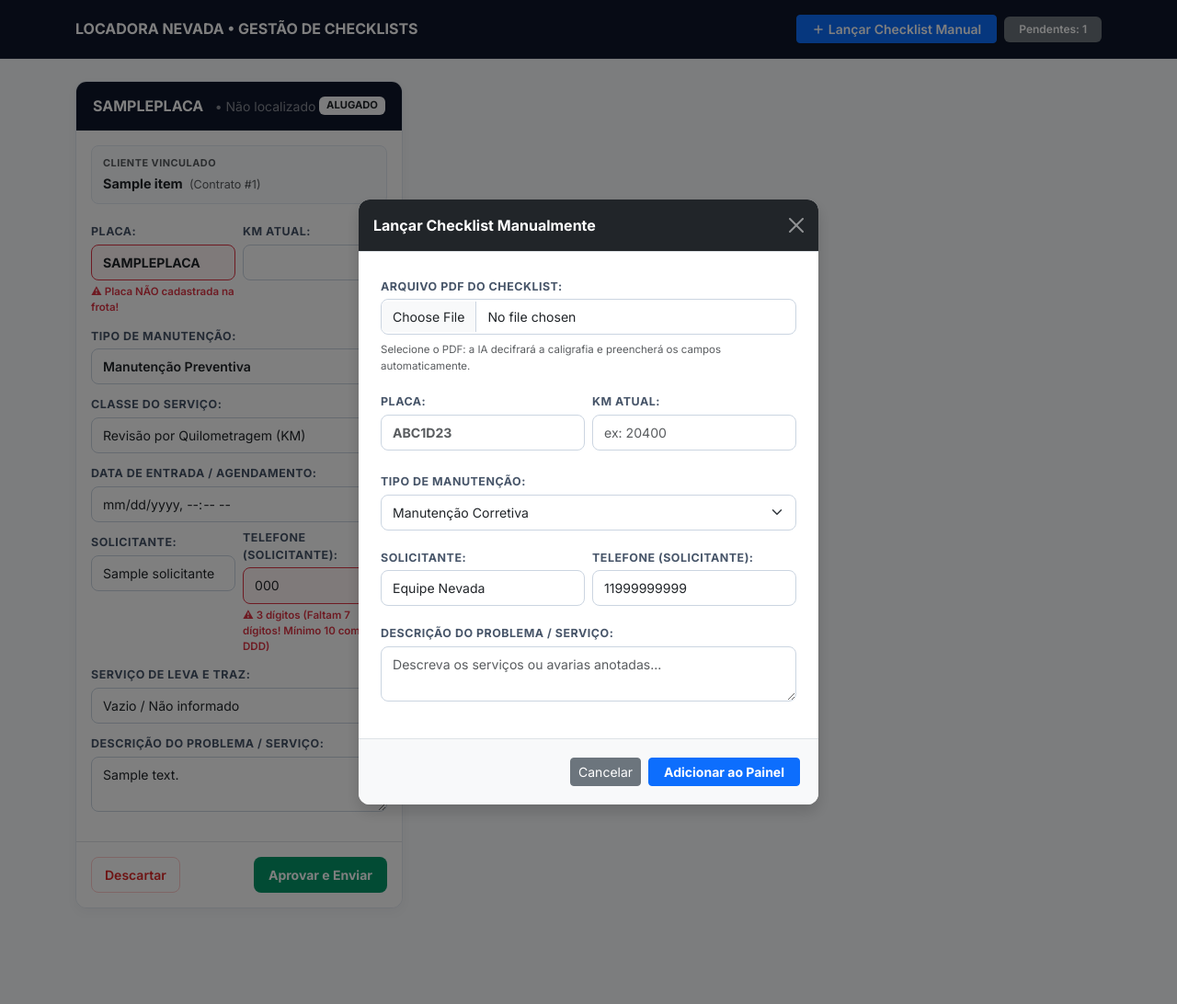
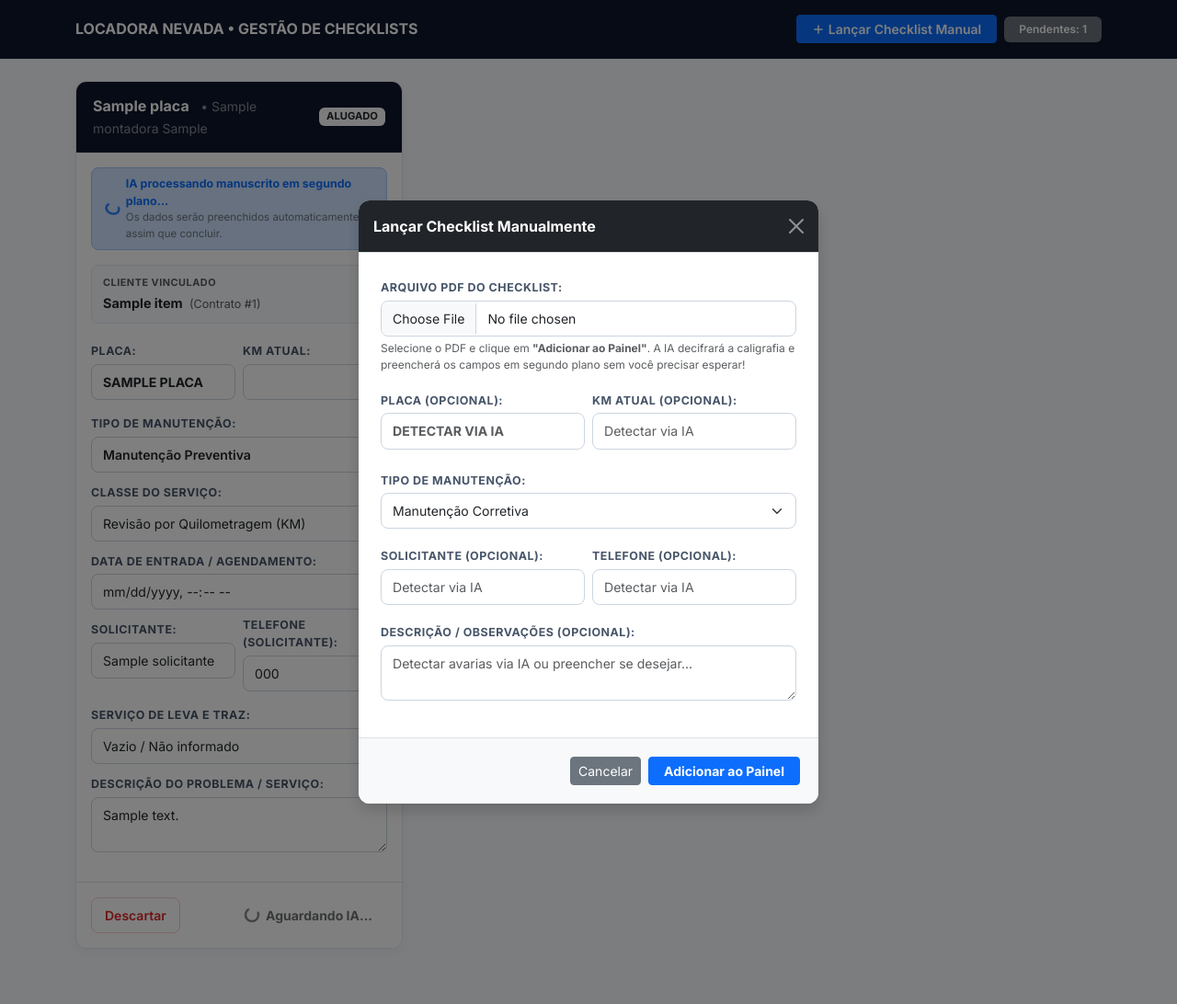
Before and after one commit to utchuco/proxy-nevada, a Flask app: template templates/painel.html in a window 1280 px wide, after a click on "Lançar Checklist Manual". Shown: the whole page at 92% size. Run offline with Flask 3, Linux system fonts and the light colour scheme; the template is opened without the code that fills it: most values are stand-ins (such as "Sample title", 1, 10 or a date in 2020); some libraries are stand-ins or nearby versions.

Commit message:
feat: upload imediato de checklist com ocr assincrono em segundo plano

```diff
--- a/templates/painel.html
+++ b/templates/painel.html
@@ -121,22 +121,21 @@
                 <div class="modal-body p-4">
                     <div class="mb-3">
                         <label class="form-label">Arquivo PDF do Checklist:</label>
-                        <input type="file" id="manual_pdf" accept=".pdf" class="form-control" onchange="detectarDadosDoNomeArquivo(this)">
-                        <div id="status_ocr_modal" class="mt-2" style="font-size: 0.78rem;"></div>
-                        <div class="form-text text-muted" style="font-size: 0.72rem;">
-                            Selecione o PDF: a IA decifrará a caligrafia e preencherá os campos automaticamente.
+                        <input type="file" id="manual_pdf" accept=".pdf" class="form-control" onchange="detectarPlacaNomeArquivo(this)">
+                        <div class="form-text text-muted" style="font-size: 0.75rem;">
+                            Selecione o PDF e clique em <b>"Adicionar ao Painel"</b>. A IA decifrará a caligrafia e preencherá os campos em segundo plano sem você precisar esperar!
                         </div>
                     </div>
 
                     <div class="row g-2 mb-3">
                         <div class="col-6">
-                            <label class="form-label">Placa:</label>
-                            <input type="text" class="form-control text-uppercase fw-bold" id="manual_placa" placeholder="ABC1D23" oninput="validarPlacaModal()">
+                            <label class="form-label">Placa (Opcional):</label>
+                            <input type="text" class="form-control text-uppercase fw-bold" id="manual_placa" placeholder="Detectar via IA" oninput="validarPlacaModal()">
                             <div id="manual_status_placa" class="mt-1" style="font-size: 0.72rem; font-weight: 600;"></div>
                         </div>
                         <div class="col-6">
-                            <label class="form-label">KM Atual:</label>
-                            <input type="number" class="form-control" id="manual_km" placeholder="ex: 20400">
+                            <label class="form-label">KM Atual (Opcional):</label>
+                            <input type="number" class="form-control" id="manual_km" placeholder="Detectar via IA">
                         </div>
                     </div>
 
@@ -151,18 +150,18 @@
 
                     <div class="row g-2 mb-3">
                         <div class="col-6">
-                            <label class="form-label">Solicitante:</label>
-                            <input type="text" class="form-control" id="manual_solic" value="Equipe Nevada">
+                            <label class="form-label">Solicitante (Opcional):</label>
+                            <input type="text" class="form-control" id="manual_solic" placeholder="Detectar via IA">
                         </div>
                         <div class="col-6">
-                            <label class="form-label">Telefone (Solicitante):</label>
-                            <input type="text" class="form-control" id="manual_tel" value="11999999999">
+                            <label class="form-label">Telefone (Opcional):</label>
+                            <input type="text" class="form-control" id="manual_tel" placeholder="Detectar via IA">
                         </div>
                     </div>
 
                     <div class="mb-3">
-                        <label class="form-label">Descrição do Problema / Serviço:</label>
-                        <textarea class="form-control" id="manual_desc" rows="2" placeholder="Descreva os serviços ou avarias anotadas..."></textarea>
+                        <label class="form-label">Descrição / Observações (Opcional):</label>
+                        <textarea class="form-control" id="manual_desc" rows="2" placeholder="Detectar avarias via IA ou preencher se desejar..."></textarea>
                     </div>
                 </div>
                 <div class="modal-footer bg-light p-3">
@@ -183,7 +182,7 @@
             <div class="row row-cols-1 row-cols-md-2 row-cols-xl-3 g-4">
                 {% for item in checklists %}
                 <div class="col" id="card_{{ item.id_aprovacao }}">
-                    <div class="card card-checklist h-100" data-id="{{ item.id_aprovacao }}" data-classe="{{ item.motivo_classe }}">
+                    <div class="card card-checklist h-100" data-id="{{ item.id_aprovacao }}" data-classe="{{ item.motivo_classe }}" data-status-ocr="{{ item.status_ocr or 'concluido' }}">
                         <div class="card-header-custom d-flex justify-content-between align-items-center">
                             <div>
                                 <span class="fw-bold fs-6 tracking-wide" id="header_placa_{{ item.id_aprovacao }}">{{ item.placa }}</span>
@@ -196,6 +195,14 @@
                             </span>
                         </div>
                         <div class="card-body p-3">
+                            <div id="banner_ocr_{{ item.id_aprovacao }}" class="alert alert-primary py-2 px-3 mb-3 d-flex align-items-center gap-2 {% if item.status_ocr != 'processando' %}d-none{% endif %}" style="font-size: 0.78rem; border-radius: 8px;">
+                                <div class="spinner-border spinner-border-sm text-primary" role="status"></div>
+                                <div>
+                                    <strong class="text-primary">IA processando manuscrito em segundo plano...</strong>
+                                    <div class="text-secondary" style="font-size: 0.72rem;">Os dados serão preenchidos automaticamente assim que concluir.</div>
+                                </div>
+                            </div>
+
                             <div class="mb-3 client-box" id="box_cliente_{{ item.id_aprovacao }}">
                                 {% if item.cliente_nome %}
                                     <div class="text-muted text-uppercase" style="font-size: 0.68rem; font-weight: 700; letter-spacing: 0.5px;">Cliente Vinculado</div>
@@ -295,7 +302,13 @@
 
                         <div class="card-footer bg-white border-top d-flex justify-content-between p-3">
                             <button class="btn btn-discard btn-sm" onclick="rejeitarChecklist('{{ item.id_aprovacao }}')">Descartar</button>
-                            <button class="btn btn-approve btn-sm px-3" onclick="aprovarChecklist('{{ item.id_aprovacao }}')">Aprovar e Enviar</button>
+                            <button class="btn btn-approve btn-sm px-3" id="btn_aprovar_{{ item.id_aprovacao }}" onclick="aprovarChecklist('{{ item.id_aprovacao }}')" {% if item.status_ocr == 'processando' %}disabled{% endif %}>
+                                {% if item.status_ocr == 'processando' %}
+                                    <span class="spinner-border spinner-border-sm me-1"></span> Aguardando IA...
+                                {% else %}
+                                    Aprovar e Enviar
+                                {% endif %}
+                            </button>
                         </div>
                     </div>
                 </div>
@@ -482,9 +495,16 @@
             document.querySelectorAll('.card-checklist[data-id]').forEach(function(card) {
                 const id = card.getAttribute('data-id');
                 const classe = card.getAttribute('data-classe');
+                const statusOcr = card.getAttribute('data-status-ocr');
+
                 atualizarClasses(id, classe);
-                validarTelefone(id);
-                validarPlacaEmTempoReal(id);
+
+                if (statusOcr === 'processando') {
+                    iniciarMonitoramentoCard(id);
+                } else {
+                    validarTelefone(id);
+                    validarPlacaEmTempoReal(id);
+                }
             });
         });
 
@@ -606,77 +626,31 @@
             }, 300);
         }
 
-        function detectarDadosDoNomeArquivo(input) {
+        function detectarPlacaNomeArquivo(input) {
             if (!input.files || input.files.length === 0) return;
             const file = input.files[0];
             const nome = file.name;
-            const statusOcr = document.getElementById('status_ocr_modal');
 
-            // 1. Tenta preencher a placa instantaneamente pelo nome do arquivo se já tiver o padrão
+            // Se o arquivo já tiver o padrão PLACA-DATA-TIPO (ex: UEX2G82-22.10.26-es.pdf)
             const matchPlaca = nome.match(/^([A-Za-z0-9]{7})-/);
             if (matchPlaca) {
                 const inputPlaca = document.getElementById('manual_placa');
-                inputPlaca.value = matchPlaca[1].toUpperCase();
-                validarPlacaModal();
+                if (inputPlaca && !inputPlaca.value) {
+                    inputPlaca.value = matchPlaca[1].toUpperCase();
+                    validarPlacaModal();
+                }
             }
-
-            // 2. Envia para a IA do Gemini extrair o manuscrito completo (KM, Solicitante, Fone, Avarias)
-            if (statusOcr) {
-                statusOcr.innerHTML = '<span class="text-primary fw-bold"><span class="spinner-border spinner-border-sm me-1"></span> Lendo caligrafia com a IA do Gemini...</span>';
-            }
-
-            const reader = new FileReader();
-            reader.onload = async function() {
-                try {
-                    const base64Data = reader.result.split(',')[1];
-                    const res = await fetch('/painel-nevada/ocr-pdf', {
-                        method: 'POST',
-                        headers: { 'Content-Type': 'application/json' },
-                        body: JSON.stringify({ pdf_base64: base64Data })
-                    });
-                    const resp = await res.json();
-                    if (resp.isSuccess && resp.dados) {
-                        const d = resp.dados;
-                        if (d.placa) {
-                            document.getElementById('manual_placa').value = d.placa.toUpperCase().trim();
-                            validarPlacaModal();
-                        }
-                        if (d.km_atual) {
-                            document.getElementById('manual_km').value = d.km_atual;
-                        }
-                        if (d.nome_solicitante) {
-                            document.getElementById('manual_solic').value = d.nome_solicitante;
-                        }
-                        if (d.telefone_solicitante) {
-                            document.getElementById('manual_tel').value = d.telefone_solicitante;
-                        }
-                        let descFinal = d.avarias_observacoes || '';
-                        if (d.combustivel) {
-                            descFinal += (descFinal ? ' | ' : '') + 'Combustível: ' + d.combustivel;
-                        }
-                        if (descFinal) {
-                            document.getElementById('manual_desc').value = descFinal;
-                        }
-
-                        if (statusOcr) {
-                            statusOcr.innerHTML = '<span class="text-success fw-bold">✓ Caligrafia decifrada e campos preenchidos pela IA!</span>';
-                        }
-                    } else {
-                        if (statusOcr) {
-                            statusOcr.innerHTML = '<span class="text-muted">Aviso: Não foi possível ler automaticamente. Você pode preencher manualmente.</span>';
-                        }
-                    }
-                } catch(e) {
-                    if (statusOcr) {
-                        statusOcr.innerHTML = '<span class="text-muted">Preencha os campos manualmente se desejar.</span>';
-                    }
-                }
-            };
-            reader.readAsDataURL(file);
         }
 
         async function enviarChecklistManual() {
             const fileInput = document.getElementById('manual_pdf');
+            if (!fileInput.files || fileInput.files.length === 0) {
+                alert("Por favor, selecione o arquivo PDF do checklist!");
+                fileInput.focus();
+                return;
+            }
+
+            const file = fileInput.files[0];
             const placaInput = document.getElementById('manual_placa');
             const kmInput = document.getElementById('manual_km');
             const tipoInput = document.getElementById('manual_tipo');
@@ -684,40 +658,26 @@
             const telInput = document.getElementById('manual_tel');
             const descInput = document.getElementById('manual_desc');
 
-            const placa = placaInput.value.replace(/[^a-zA-Z0-9]/g, '').toUpperCase();
-            if (placa.length !== 7) {
-                alert("Digite uma placa válida com 7 caracteres!");
-                placaInput.focus();
-                return;
-            }
-
-            if (!fileInput.files || fileInput.files.length === 0) {
-                alert("Selecione o arquivo PDF do checklist!");
-                fileInput.focus();
-                return;
-            }
-
-            const file = fileInput.files[0];
             const btn = document.getElementById('btn_salvar_manual');
             btn.disabled = true;
-            btn.innerText = "Enviando...";
+            btn.innerHTML = '<span class="spinner-border spinner-border-sm me-1"></span> Enviando...';
 
             const reader = new FileReader();
             reader.onload = async function() {
                 try {
                     const base64Data = reader.result.split(',')[1];
                     const payload = {
-                        placa: placa,
+                        placa: placaInput.value.trim(),
                         km_atual: kmInput.value || 0,
                         motivo_id: tipoInput.value,
-                        solicitante: solicInput.value.trim() || 'Equipe Nevada',
-                        telefone: telInput.value.trim() || '11999999999',
-                        descricao: descInput.value.trim() || 'Checklist de veículo',
+                        solicitante: solicInput.value.trim(),
+                        telefone: telInput.value.trim(),
+                        descricao: descInput.value.trim(),
                         pdf_base64: base64Data,
                         pdf_nome: file.name
                     };
 
-                    const res = await fetch('/api/receber-checklist', {
+                    const res = await fetch('/painel-nevada/upload-imediato', {
                         method: 'POST',
                         headers: { 'Content-Type': 'application/json' },
                         body: JSON.stringify(payload)
@@ -725,7 +685,10 @@
 
                     const data = await res.json();
                     if (data.isSuccess) {
-                        alert("Checklist adicionado ao painel com sucesso!");
+                        // Fecha o modal e recarrega a página instantaneamente
+                        const modalEl = document.getElementById('modalUploadManual');
+                        const modalInstance = bootstrap.Modal.getInstance(modalEl);
+                        if (modalInstance) modalInstance.hide();
                         window.location.reload();
                     } else {
                         alert("Erro ao adicionar checklist: " + (data.erro || JSON.stringify(data)));
@@ -740,6 +703,106 @@
             };
             reader.readAsDataURL(file);
         }
+
+        function iniciarMonitoramentoCard(id) {
+            const interval = setInterval(async () => {
+                try {
+                    const res = await fetch('/painel-nevada/status-card/' + id);
+                    const json = await res.json();
+                    if (json.isSuccess && json.status_ocr === 'concluido') {
+                        clearInterval(interval);
+                        aplicarDadosExtraidosNoCard(id, json.dados);
+                    }
+                } catch(e) {
+                    console.error("Erro ao monitorar status do card:", e);
+                }
+            }, 2500);
+        }
+
+        function aplicarDadosExtraidosNoCard(id, dados) {
+            const card = document.getElementById('card_' + id);
+            if (!card) return;
+
+            // 1. Atualiza o banner de OCR
+            const banner = document.getElementById('banner_ocr_' + id);
+            if (banner) {
+                banner.className = 'alert alert-success py-2 px-3 mb-3 d-flex align-items-center gap-2';
+                banner.innerHTML = '<strong>✓ IA concluiu a leitura da caligrafia!</strong>';
+                setTimeout(() => { banner.remove(); }, 3500);
+            }
+
+            // 2. Preenche os campos do formulário
+            if (dados.placa && dados.placa !== "NÃO IDENTIFICADA" && dados.placa !== "AGUARDANDO IA...") {
+                const inputPlaca = document.getElementById('placa_' + id);
+                if (inputPlaca) inputPlaca.value = dados.placa;
+                const headerPlaca = document.getElementById('header_placa_' + id);
+                if (headerPlaca) headerPlaca.textContent = dados.placa;
+            }
+            if (dados.km_atual) {
+                const inputKm = document.getElementById('km_' + id);
+                if (inputKm) inputKm.value = dados.km_atual;
+            }
+            if (dados.solicitante) {
+                const inputSolic = document.getElementById('solic_' + id);
+                if (inputSolic) inputSolic.value = dados.solicitante;
+            }
+            if (dados.telefone) {
+                const inputTel = document.getElementById('tel_' + id);
+                if (inputTel) inputTel.value = dados.telefone;
+            }
+            if (dados.descricao) {
+                const inputDesc = document.getElementById('desc_' + id);
+                if (inputDesc) inputDesc.value = dados.descricao;
+            }
+
+            // 3. Atualiza cabeçalho e modelo
+            const headerModelo = document.getElementById('header_modelo_' + id);
+            if (headerModelo && (dados.montadora || dados.modelo_veiculo)) {
+                headerModelo.textContent = `• ${dados.montadora} ${dados.modelo_veiculo}`;
+            }
+
+            // 4. Atualiza badge e box do cliente
+            const badge = document.getElementById('badge_tipo_' + id);
+            const boxCliente = document.getElementById('box_cliente_' + id);
+            if (dados.cliente_nome) {
+                if (badge) {
+                    badge.className = 'badge bg-light text-dark text-uppercase px-2 py-1';
+                    badge.textContent = 'Alugado';
+                }
+                if (boxCliente) {
+                    boxCliente.innerHTML = `
+                        <div class="text-muted text-uppercase" style="font-size: 0.68rem; font-weight: 700; letter-spacing: 0.5px;">Cliente Vinculado</div>
+                        <div class="fw-bold text-dark mt-1" style="font-size: 0.9rem;">
+                            ${dados.cliente_nome} ${dados.contrato_id ? '<span class="text-muted small fw-normal ms-1">(Contrato #' + dados.contrato_id + ')</span>' : ''}
+                        </div>
+                    `;
+                }
+            } else {
+                if (badge) {
+                    badge.className = 'badge bg-success text-white text-uppercase px-2 py-1';
+                    badge.textContent = 'Disponível';
+                }
+                if (boxCliente) {
+                    boxCliente.innerHTML = `
+                        <div class="text-muted text-uppercase" style="font-size: 0.68rem; font-weight: 700; letter-spacing: 0.5px;">Situação do Veículo</div>
+                        <div class="fw-bold text-success mt-1" style="font-size: 0.9rem;">
+                            Disponível
+                        </div>
+                    `;
+                }
+            }
+
+            // 5. Reativa o botão de aprovação
+            const btnAprovar = document.getElementById('btn_aprovar_' + id);
+            if (btnAprovar) {
+                btnAprovar.disabled = false;
+                btnAprovar.innerText = "Aprovar e Enviar";
+            }
+
+            // 6. Roda validações visuais em tempo real (borda verde/vermelha)
+            validarTelefone(id);
+            validarPlacaEmTempoReal(id);
+        }
     </script>
     <script src="https://cdn.jsdelivr.net/npm/bootstrap@5.3.0/dist/js/bootstrap.bundle.min.js"></script>
 </body>
```
Also changed, not shown: routes/painel.py (+143 -2 lines), services/storage_service.py (+13 -0 lines).
